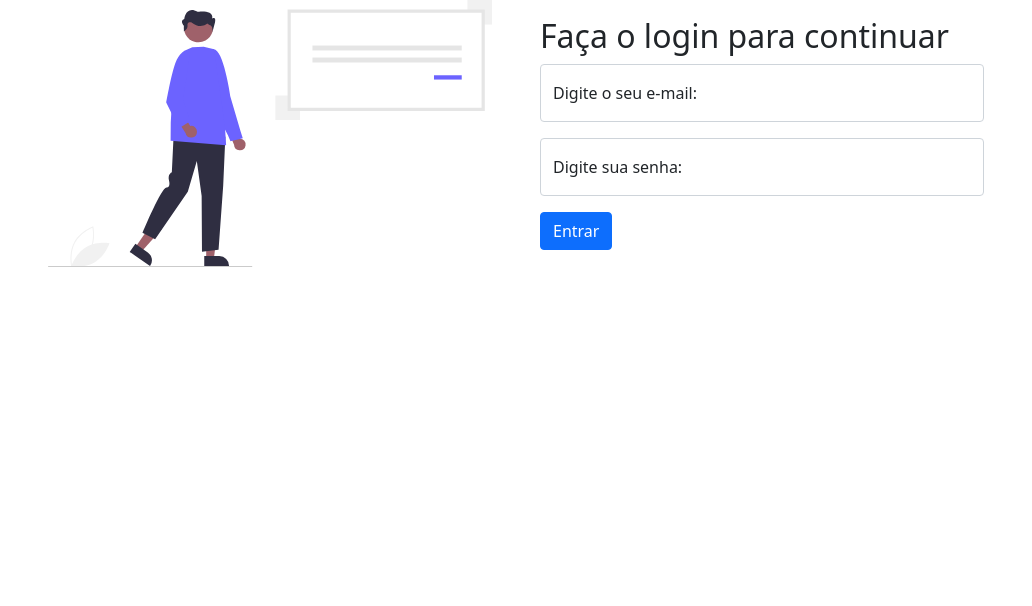
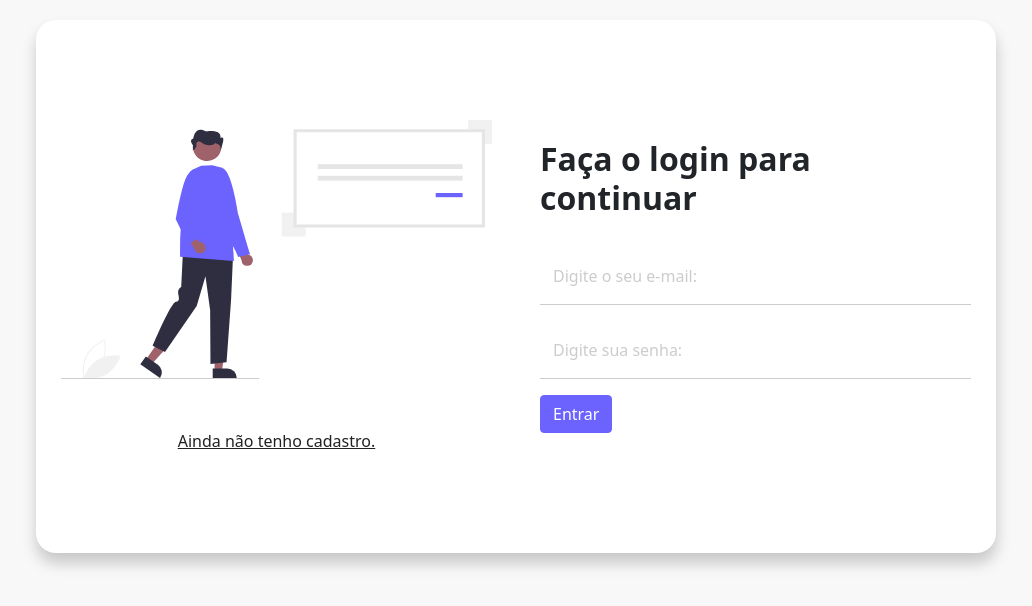
Before and after one commit to brunohbr/curso_bootstrap_5, a plain HTML site: page Projeto 02/login.html in a window 1280 px wide. Shown: the whole page, without its empty margins (124-1156 px from the left). Drawn offline with nearby package versions, Linux system fonts and the light colour scheme.

Commit message:
Projeto 2 css pronto

```diff
--- a/Projeto 02/css/styles.css
+++ b/Projeto 02/css/styles.css
@@ -0,0 +1,62 @@
+body{
+    background-color: #f8f8f8;
+}
+
+#form-container{
+    background-color: #fff;
+    border-radius: 20px;
+    box-shadow: 0.5px 10px 15px rgba(0,0,0,0.2);
+    margin: 20px auto;
+    padding: 25px;
+}
+
+#form-container h2{
+    font-weight: 900;
+    margin-bottom: 30px;
+}
+
+#form-container a{
+    color: #222;
+    transition: 0.5s;
+}
+
+#form-container a:hover{
+    color: #6c63ff;
+}
+
+#form-container form{
+    padding-bottom: 0px;
+}
+
+#form-container .form-control{
+    border: none;
+    border-bottom: 1px solid #ccc;
+    border-radius: 0;
+}
+
+#form-container .form-control:focus{
+    box-shadow: none;
+}
+
+#form-container .form-floating label{
+    color: #ccc;
+}
+
+#form-container .form-floating > .form-control:focus~label{
+    color: #222;
+}
+
+#form-container input[type='submit']{
+    background-color: #6c63ff;
+    border-color: #6c63ff;
+}
+
+.row.align-items-center{
+    align-items: center;
+    height: 100%;
+    padding: 75px 0;
+}
+#link-container{
+    text-align: center;
+    padding-top: 50px;
+}
--- a/Projeto 02/login.html
+++ b/Projeto 02/login.html
@@ -32,7 +32,7 @@
                     <img src="./img/sign_in.svg" alt="Entrar no sistema" class="img-fluid">
                 </div>
                 <div class="col-12" id="link-container">
-                    <a href="register.html"></a>
+                    <a href="register.html">Ainda não tenho cadastro.</a>
                 </div>
             </div>
         </div>
```
